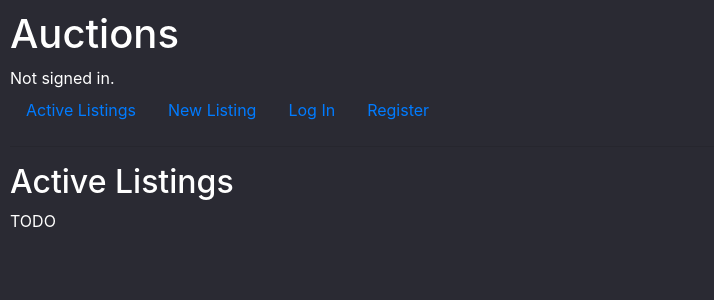
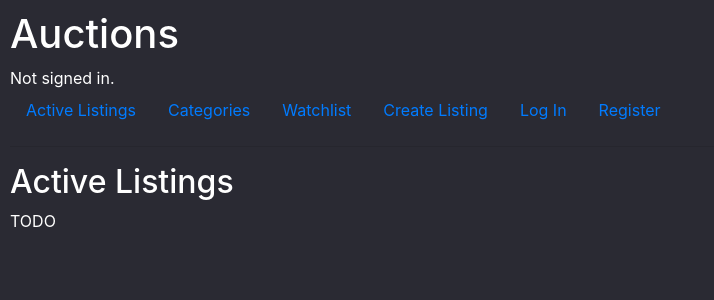
Before and after one commit to petrosAth/cs50w-project2-commerce, a Django app: page / in a window 1280 px wide. Shown: the top 300 px of the page, without its empty margins (0-714 px from the left). Run offline with Django 3.2, Linux system fonts and the light colour scheme; some libraries are stand-ins or nearby versions.

Commit message:
Add placeholder links

```diff
--- a/auctions/templates/auctions/layout.html
+++ b/auctions/templates/auctions/layout.html
@@ -25,7 +25,13 @@
                 <a class="nav-link" href="{% url 'auctions:index' %}">Active Listings</a>
             </li>
             <li class="nav-item">
-                <a class="nav-link" href="{% url 'auctions:new' %}">New Listing</a>
+                <a href="" class="nav-link">Categories</a>
+            </li>
+            <li class="nav-item">
+                <a href="" class="nav-link">Watchlist</a>
+            </li>
+            <li class="nav-item">
+                <a class="nav-link" href="{% url 'auctions:new' %}">Create Listing</a>
             </li>
             {% if user.is_authenticated %}
                 <li class="nav-item">
```
